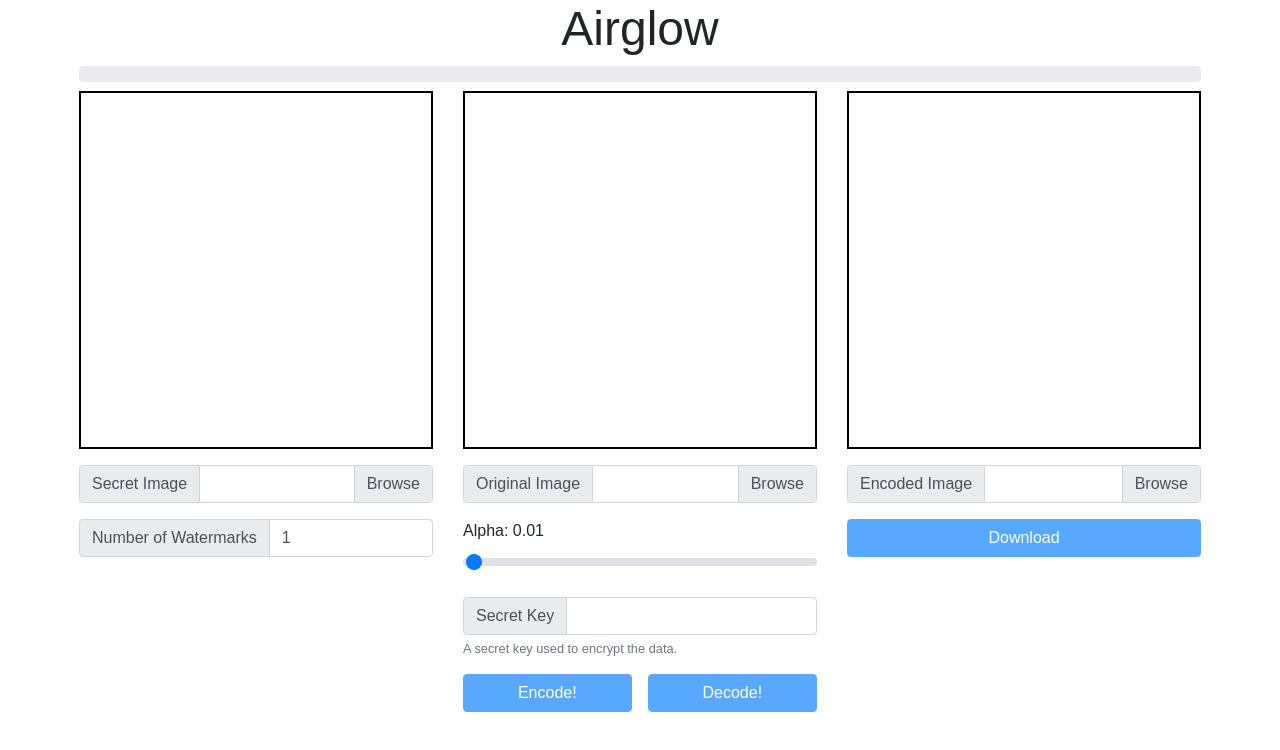
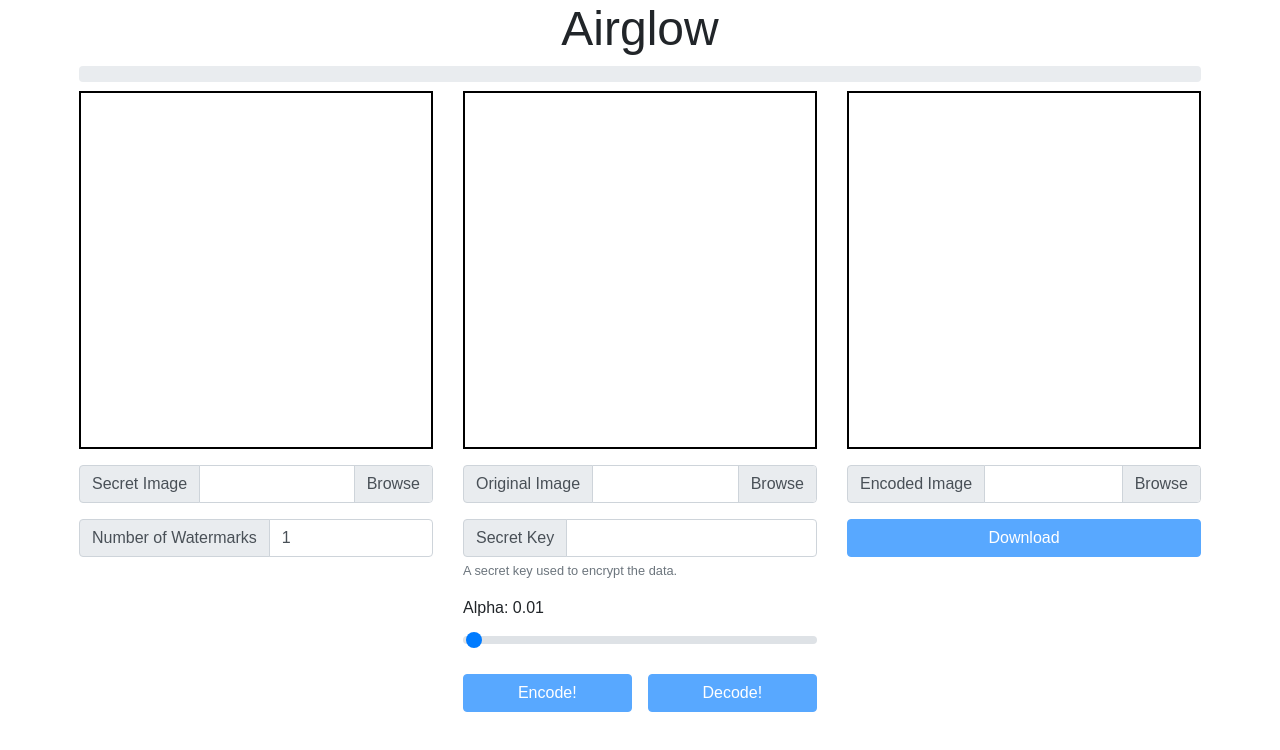
Before and after one commit to iVilja/airglow, a React (Create React App) app: page / in a window 1280 px wide. Shown: the top 750 px of the page. Built offline with nearby package versions, Linux system fonts and the light colour scheme.

Commit message:
Add auto deployment.

```diff
--- a/package.json
+++ b/package.json
@@ -7,7 +7,7 @@
     "jsfft": "^0.0.4",
     "react": "^16.9.0",
     "react-dom": "^16.9.0",
-    "react-scripts-ts": "3.1.0"
+    "react-scripts-ts": "^3.1.0"
   },
   "scripts": {
     "start": "react-scripts-ts start",
--- a/src/App.tsx
+++ b/src/App.tsx
@@ -285,11 +285,6 @@ class App extends React.Component<{}, IAppState> {
               </div>
             </div>
             <div className="form-group">
-              <label htmlFor="forAlpha">Alpha: { formData.alpha / 100 }</label>
-              <input type="range" className="custom-range" id="forAlpha" min={ 0 } max={ 100 }
-                     value={ formData.alpha } onChange={ this.onChangeFormData('alpha') }/>
-            </div>
-            <div className="form-group">
               <div className="input-group">
                 <div className="input-group-prepend">
                   <label className="input-group-text" htmlFor="formSecretKey">Secret Key</label>
@@ -300,6 +295,11 @@ class App extends React.Component<{}, IAppState> {
               <small className="form-text text-muted">
                 A secret key used to encrypt the data.
               </small>
+            </div>
+            <div className="form-group">
+              <label htmlFor="forAlpha">Alpha: { formData.alpha / 100 }</label>
+              <input type="range" className="custom-range" id="forAlpha" min={ 0 } max={ 100 }
+                     value={ formData.alpha } onChange={ this.onChangeFormData('alpha') }/>
             </div>
             <div className="airglow-buttons form-group">
               <button className="airglow-button btn btn-primary"
```
Also changed, not shown: tsconfig.json (+8 -2 lines), .travis.yml (added), 2 other files (tests, documents, lock files or other folders).
